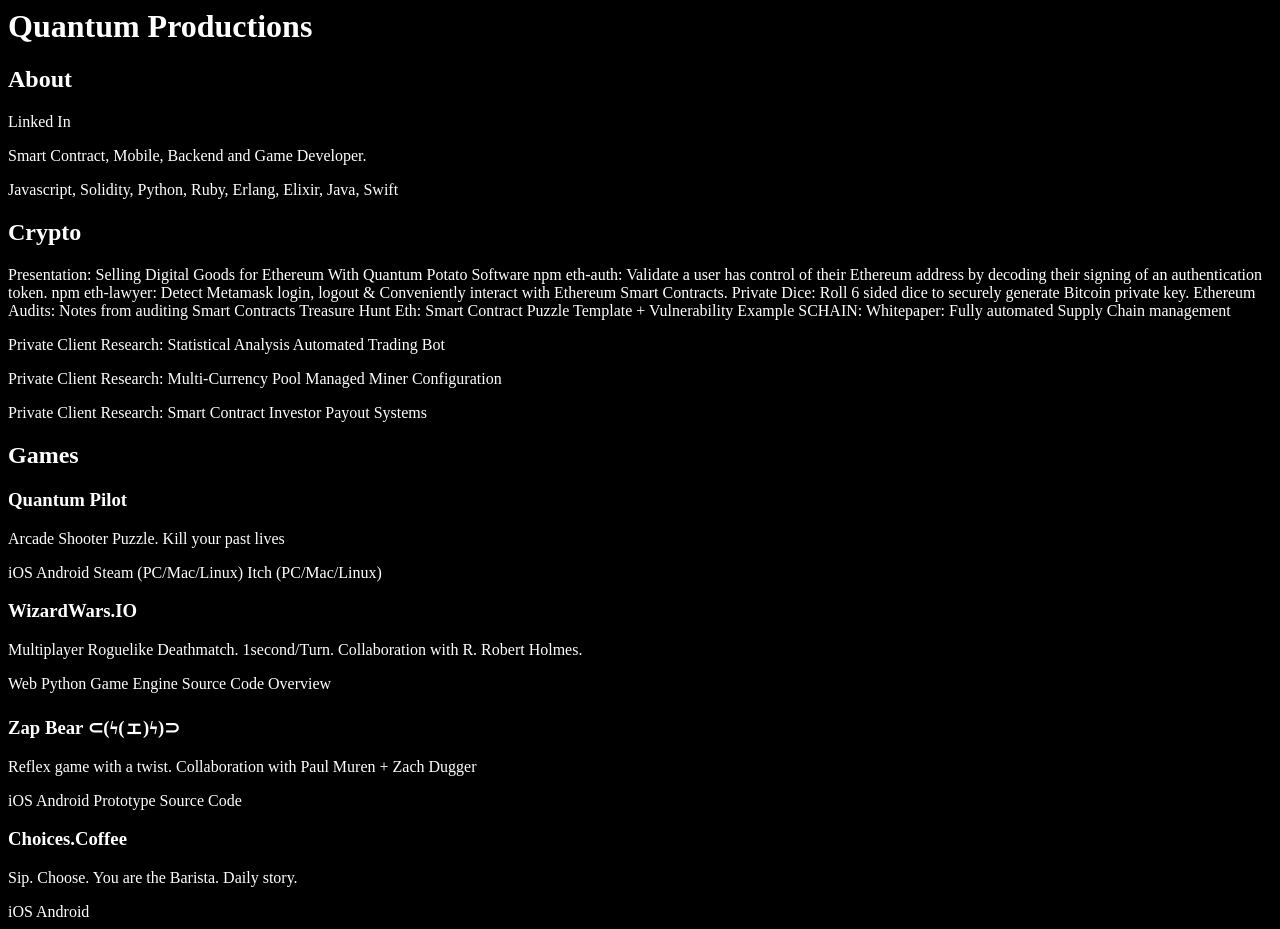
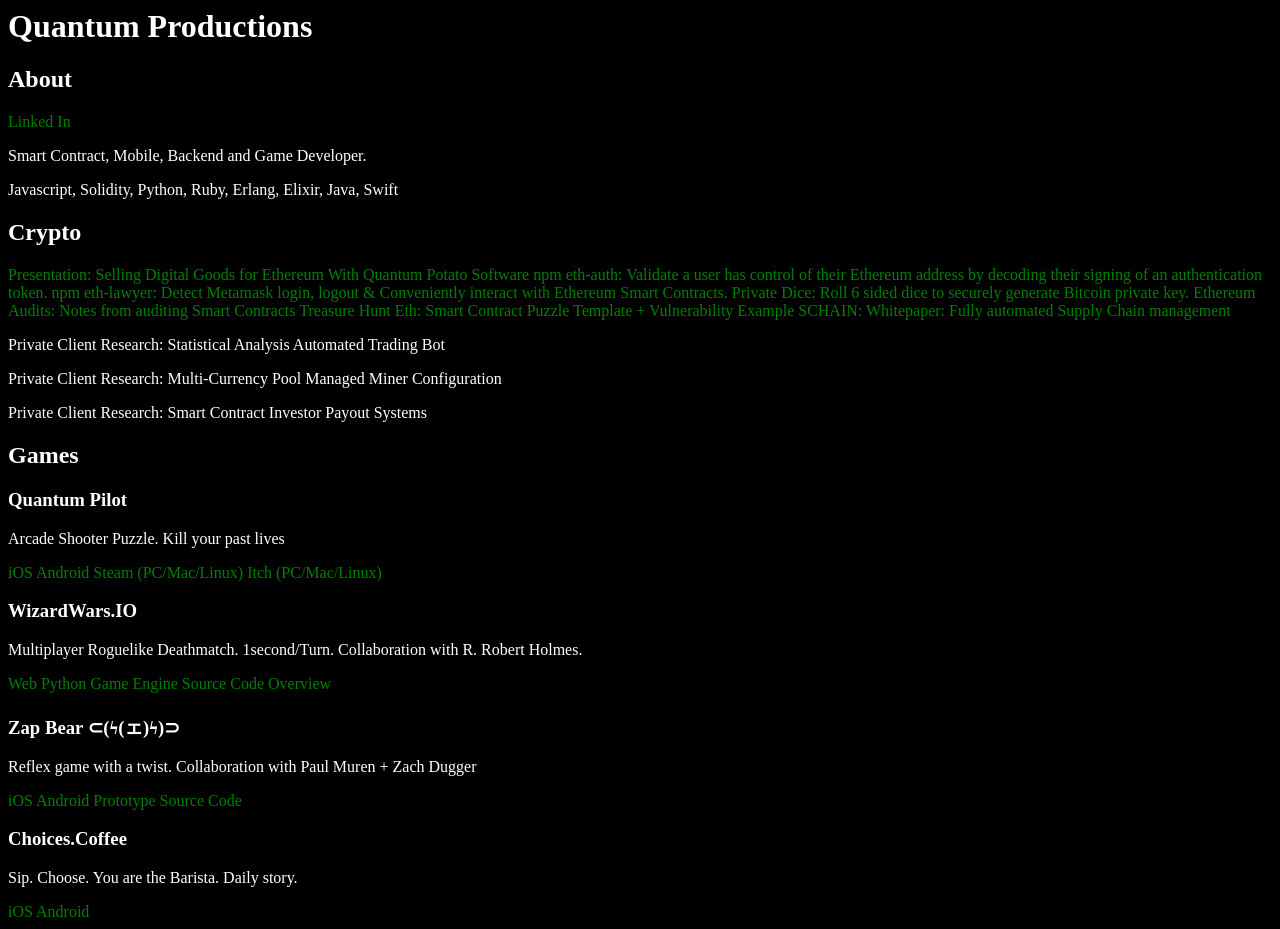
Before and after one commit to QuantumProductions/quantumproductions, a Jekyll site: the page index.html, which Jekyll copies as it is, in a window 1280 px wide. Built offline with Jekyll 4.4.1, drawn with Linux system fonts in a browser that asks for light colours; Markdown is read by kramdown in place of the engine named in the settings.

Commit message:
Showing links

```diff
--- a/index.html
+++ b/index.html
@@ -1,7 +1,7 @@
 <html>
 <body style="background-color:black">
-<body link="white">
-<body vlink="white">
+<body link="green">
+<body vlink="green">
 <style>
 a {
     text-decoration: none;
@@ -10,11 +10,17 @@
 <div class="row-fluid">
     <div class="span8" style="color:white">
         <h1>Quantum Productions</h1>
+
         <h2>About</h2>
+
         <a href="https://www.linkedin.com/in/anthony-broussard-49a173133/">Linked In</a>
+
         <p>Smart Contract, Mobile, Backend and Game Developer.</p>
+
         <p>Javascript, Solidity, Python, Ruby, Erlang, Elixir, Java, Swift</p>
+
         <h2>Crypto</h2>
+
         <a href="https://www.youtube.com/watch?v=tG3h_ie6K6E&feature=youtu.be&t=1m24s">Presentation: Selling Digital Goods for Ethereum With Quantum Potato Software</a>
 
         <a href="https://www.npmjs.com/package/eth-auth">npm eth-auth: Validate a user has control of their Ethereum address by decoding their signing of an authentication token.</a>
```
